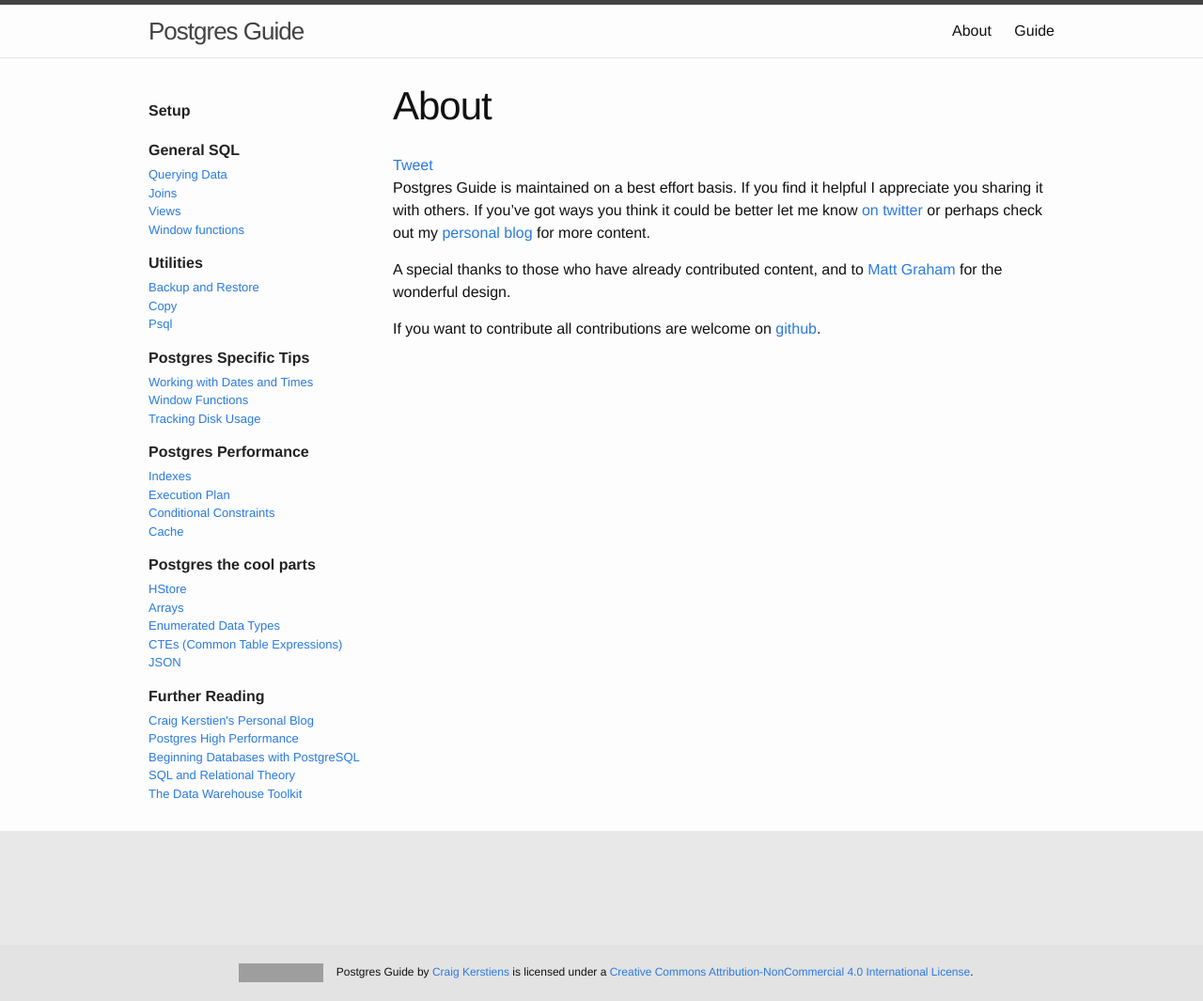
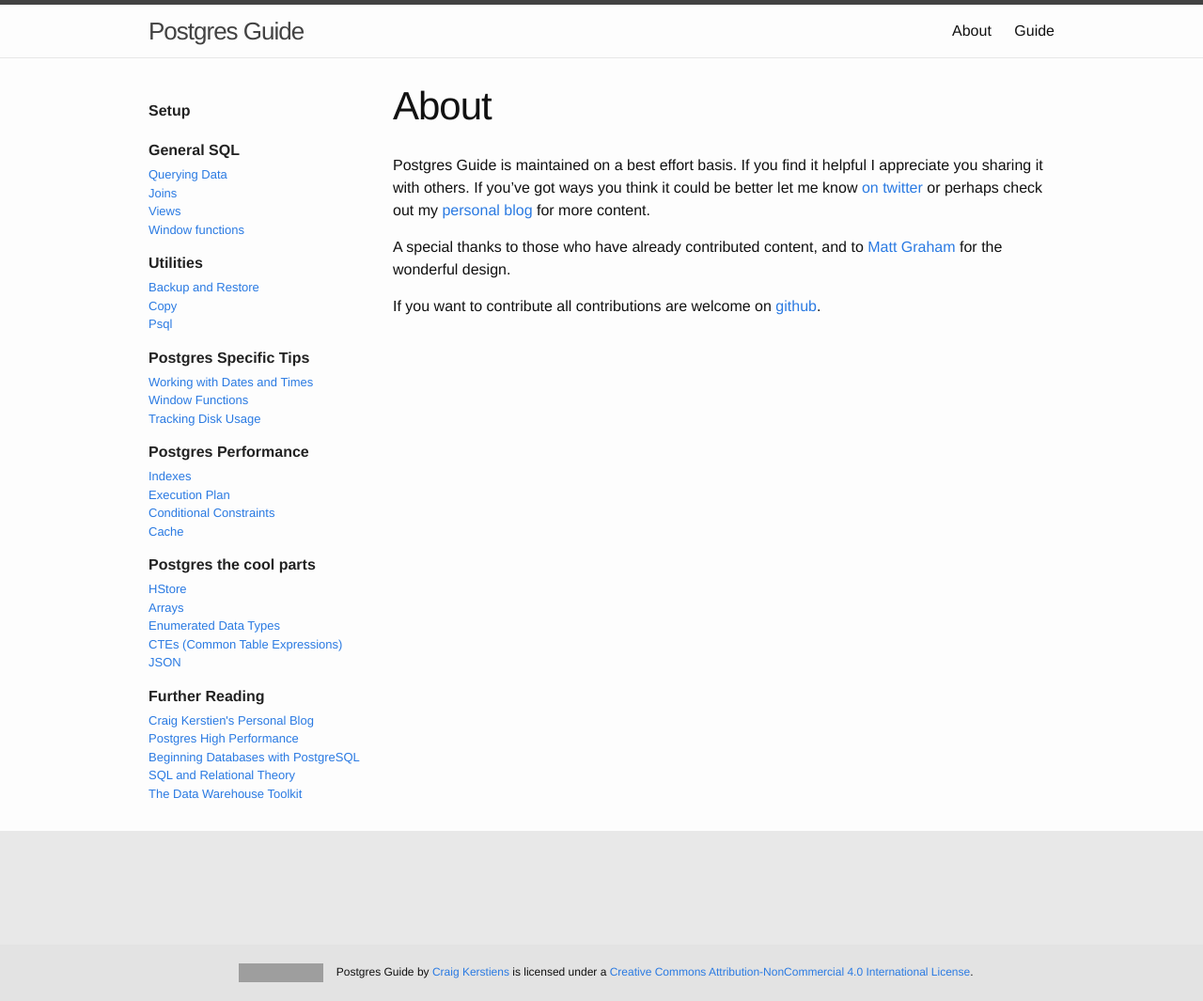
Before and after one commit to shashukla85/lg_debug_tmp, a Jekyll site: the page built from about.md, in a window 1280 px wide. Shown: the whole page at 94% size. Built offline with Jekyll 4.4.1, drawn with Linux system fonts in a browser that asks for light colours; Markdown is read by kramdown in place of the engine named in the settings; comment, search, counter and statistics services are not loaded; grey boxes are pictures that could not be loaded.

Commit message:
Update sharing.html

```diff
--- a/_includes/sharing.html
+++ b/_includes/sharing.html
@@ -1,2 +1 @@
-<a href="https://twitter.com/share" class="twitter-share-button" data-via="PostgresGuide">Tweet</a>
 <script>!function(d,s,id){var js,fjs=d.getElementsByTagName(s)[0],p=/^http:/.test(d.location)?'http':'https';if(!d.getElementById(id)){js=d.createElement(s);js.id=id;js.src=p+'://platform.twitter.com/widgets.js';fjs.parentNode.insertBefore(js,fjs);}}(document, 'script', 'twitter-wjs');</script>
```
